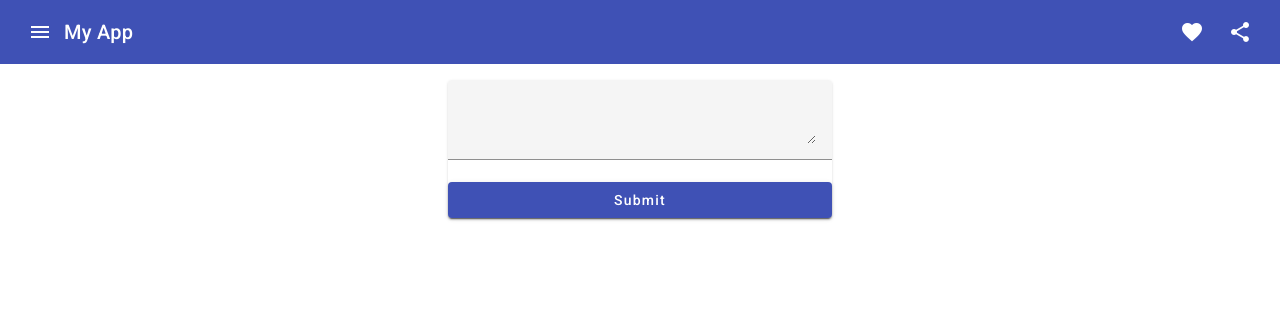
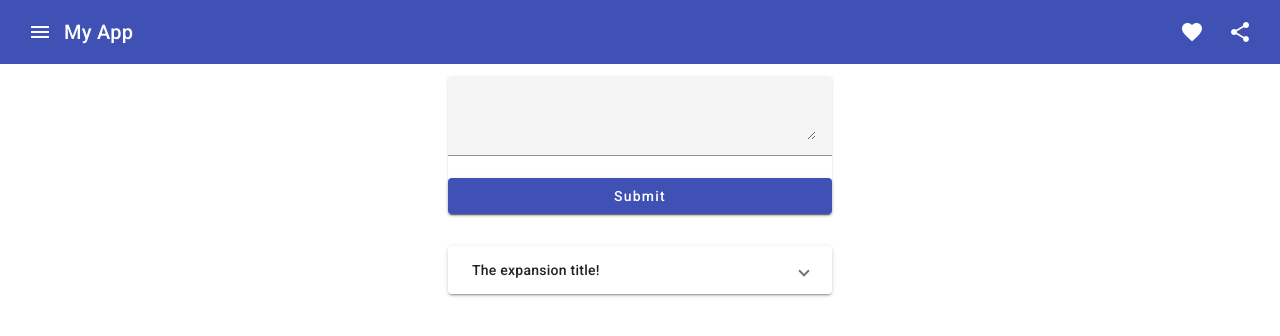
Before and after one commit to nathan-murphy/krate-events, an Angular app in the folder client/: page /udemyCourse in a window 1280 px wide. Shown: the top 336 px of the page. Built offline with nearby package versions, Linux system fonts and the light colour scheme.

Commit message:
completed no. 22

```diff
--- a/client/src/app/app.component.ts
+++ b/client/src/app/app.component.ts
@@ -11,6 +11,8 @@ import { Component } from '@angular/core';
   styles: [`
     main {
       margin-top: 1rem;
+      width: 30%;
+      margin: auto;
     };
   `]
 })
--- a/client/src/app/app.module.ts
+++ b/client/src/app/app.module.ts
@@ -9,6 +9,8 @@ import { MatButtonModule } from '@angular/material/button';
 import { MatCardModule } from '@angular/material/card';
 import { MatToolbarModule } from '@angular/material/toolbar';
 import { FormsModule } from '@angular/forms';
+import { MatExpansionModule } from '@angular/material/expansion';
+
 
 
 import { AppRoutingModule } from './app-routing.module';
@@ -45,6 +47,7 @@ import { PostHomeComponent } from './posts/post-home/post-home.component';
     MatCardModule,
     MatButtonModule,
     MatToolbarModule,
+    MatExpansionModule,
     FormsModule
   ],
   providers: [],
--- a/client/src/app/posts/post-create/post-create.component.css
+++ b/client/src/app/posts/post-create/post-create.component.css
@@ -1,8 +1,3 @@
-mat-card {
-    width: 30%;
-    margin: auto;
-}
-
 mat-form-field,
 textarea {
     width: 100%;
--- /dev/null
+++ b/client/src/app/posts/post-list/post-list.component.css
@@ -0,0 +1,4 @@
+:host {
+    display: block;
+    margin-top: 2rem;
+}
--- a/client/src/app/posts/post-list/post-list.component.html
+++ b/client/src/app/posts/post-list/post-list.component.html
@@ -0,0 +1,10 @@
+<mat-accordion>
+    <mat-expansion-panel>
+        <mat-expansion-panel-header>
+            The expansion title!
+        </mat-expansion-panel-header>
+        <p>
+            I'm in the panel
+        </p>
+    </mat-expansion-panel>
+</mat-accordion>
--- a/client/src/app/posts/post-list/post-list.component.ts
+++ b/client/src/app/posts/post-list/post-list.component.ts
@@ -2,8 +2,15 @@ import { Component } from '@angular/core';
 
 @Component({
   selector: 'app-post-list',
-  templateUrl: 'post-list.component.html'
+  templateUrl: 'post-list.component.html',
+  styleUrls: ['post-list.component.css']
 })
 export class PostListComponent {
+  posts = [
+    { title: 'First Post!', content: 'Content of the first post' },
+    { title: 'Second Post!', content: 'Content of the second post' },
+    { title: 'Third Post!', content: 'Content of the third post' }
+  ];
+
 
 }
```
